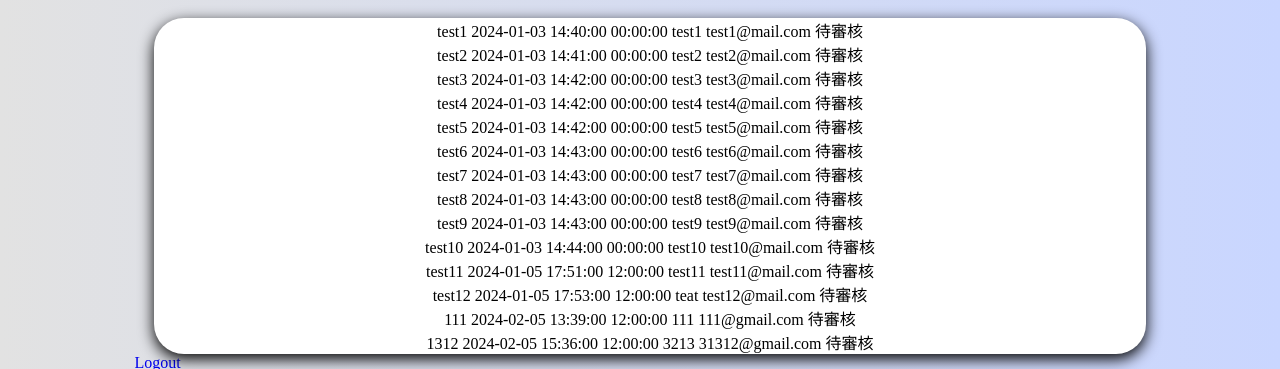
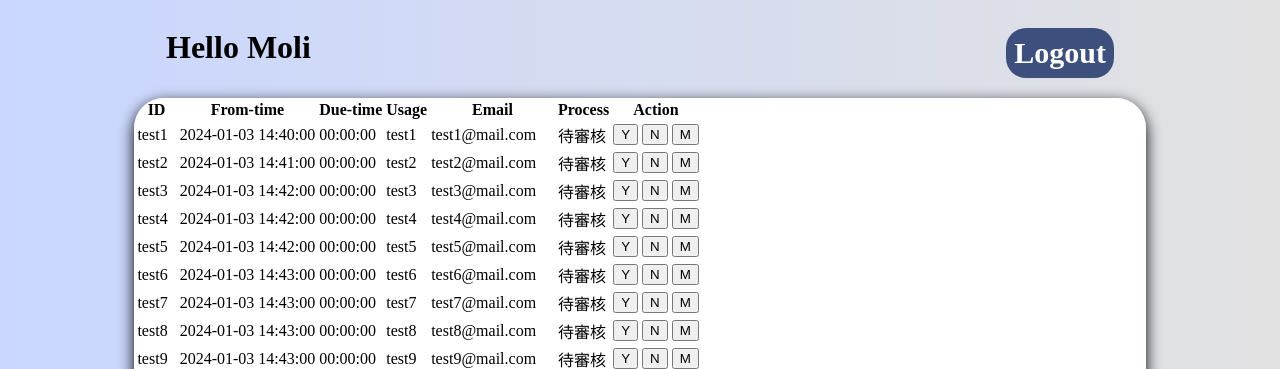
Before and after one commit to Kaiwhat/moli_booking, a PHP site: page / in a window 1280 px wide. Shown: the top 369 px of the page. Run offline with PHP 8.4, Linux system fonts and the light colour scheme; the visitor is signed in with stand-in values (Sample User, id 1); data comes from the database, SQL or seed files in the repository.

Commit message:
Add files via upload

```diff
--- a/moli_root/index.php
+++ b/moli_root/index.php
@@ -33,21 +33,39 @@ catch(PDOException $e) {
     <title>Moli</title>
 </head>
 <body>
+    <div class="navbar">
+        <h1>Hello Moli</h1>
+        <a href="/moli_booking-main/moli_login/Logout.php">Logout</a>
+    </div>
     <div class="main">
         <div class="user-list">
-            <?php foreach ($result as $row): ?>
-                <div class="user">
-                    <span class="user-stuid"><?php echo $row['StuId']; ?></span>
-                    <span class="user-fromtime"><?php echo $row['FromTime']; ?></span>
-                    <span class="user-totime"><?php echo $row['ToTime']; ?></span>
-                    <span class="user-usefor"><?php echo $row['Use_for']; ?></span>
-                    <span class="user-email"><?php echo $row['Email']; ?></span>
-                    <span class="user-pass"><?php echo $row['Pass']; ?></span>
-                </div>
-            <?php endforeach; ?>
+            <table>
+                <tr>
+                    <th>ID</th>
+                    <th>From-time</th>
+                    <th>Due-time</th>
+                    <th>Usage</th>
+                    <th>Email</th>
+                    <th>Process</th>
+                    <th>Action</th>
+                </tr>
+                <?php foreach ($result as $row): ?>
+                    <tr>
+                        <td><?php echo $row['StuId']; ?></td>
+                        <td><?php echo $row['FromTime']; ?></td>
+                        <td><?php echo $row['ToTime']; ?></td>
+                        <td><?php echo $row['Use_for']; ?></td>
+                        <td><?php echo $row['Email']; ?></td>
+                        <td><?php echo $row['Pass']; ?></td>
+                        <td>
+                            <button id="Accept">Y</button>
+                            <button id="Reject">N</button>
+                            <button id="Reject">M</button>
+                        </td>
+                    </tr>
+                <?php endforeach; ?>
+            </table>
         </div>
-
-        <a href="/moli_booking-main/moli_login/Logout.php">Logout</a>
     </div>
 
     <div class="calendar" id="calendar">
--- a/moli_root/style.css
+++ b/moli_root/style.css
@@ -9,40 +9,59 @@
 
 body{
     background-color: #c9d6ff;
-    background: linear-gradient(to right, #e2e2e2, #c9d6ff);
+    background: linear-gradient(to left, #e2e2e2, #c9d6ff);
     display: flex;
     align-items: center;
     justify-content: center;
     flex-direction: column;
-    height: 100vh;
+    max-height: none;
+}
+
+.navbar{
+    width: 75%;
+    display: flex;
+    justify-content: space-between;
+    align-items: center;
+}
+
+.navbar a{
+    font-size: 30px;
+    color: #fff;
+    border-width: 1px;
+    padding: 0.5rem;
+    border-color: #3d4f7c;
+    background-color: #3d4f7c;
+    border-radius: 20px;
+    cursor: pointer;
+    font-weight: 600;
+    margin-top: 10px;
+    text-decoration: none;
 }
 
 .main{
+    padding-top: 10px;
     width: 80%;
     display: flex;
     flex-direction: column;
-    justify-content: center; /* 水平置中 */
-    /*align-items: center; /* 垂直置中 */
+    justify-content: center;
     position: relative;
 }
 
 .user-list {
-    margin-left: 20px;
-    margin-top: 10px;
     background-color: #fff;
     border-radius: 30px;
     box-shadow: 0 5px 15px rgba(0, 0, 0.35);
     overflow: hidden;
     display: flex;
-    justify-content: center; /* 水平置中 */
-    align-items: center; /* 垂直置中 */
-    flex-direction: column;
-    position: relative;
+    max-height: 400px;
+    overflow-y: scroll;
+    overflow-x: scroll;
 }
 
 .calendar {
+    padding-top: 30px;
     width: 80%; /* 设置宽度 */
-    height: 70%; /* 设置高度 */
+    height: 600px; /* 设置高度 */
     border: none; /* 移除边框 */
     overflow: hidden; /* 隐藏溢出内容 */
     position: relative; /* 设置相对定位 */
```
